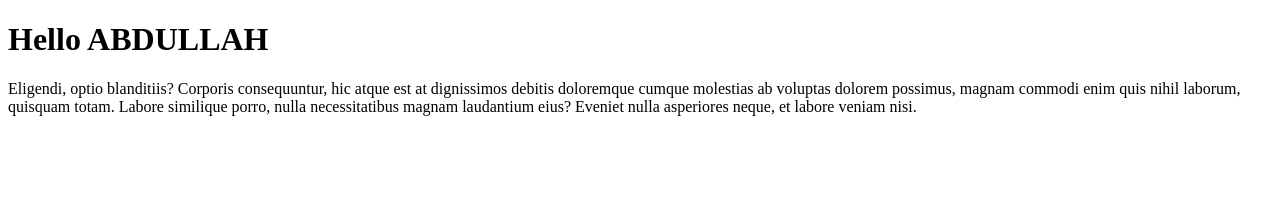
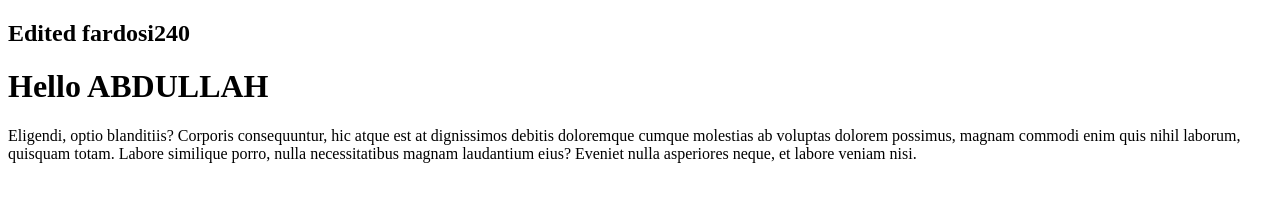
Before and after one commit to mdabdullah2025/Test1, a plain HTML site: page index.html in a window 1280 px wide. Drawn offline with Linux system fonts and the light colour scheme.

Commit message:
Update index.html

```diff
--- a/index.html
+++ b/index.html
@@ -7,6 +7,7 @@
 </head>
 <body>
 
+    <h2>Edited fardosi240</h2>
     <h1>Hello ABDULLAH</h1>
     <p>Eligendi, optio blanditiis? Corporis consequuntur, hic atque est at dignissimos debitis doloremque cumque molestias ab voluptas dolorem possimus, magnam commodi enim quis nihil laborum, quisquam totam. Labore similique porro, nulla necessitatibus magnam laudantium eius? Eveniet nulla asperiores neque, et labore veniam nisi.</p>
 </body>
```
